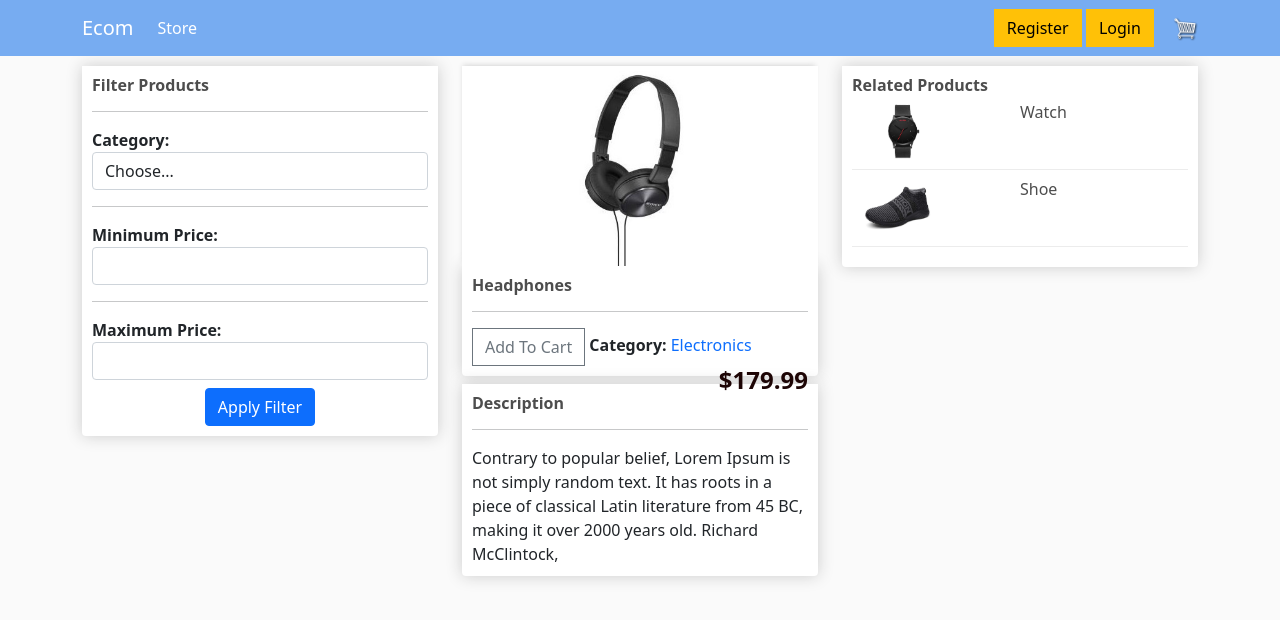
After one commit to Pitambarmahato/ecom, a Django app: page /product/1 in a window 1280 px wide. The commit adds this page. Shown: the top 620 px of the page. Run offline with Django 3.2, Linux system fonts and the light colour scheme; data comes from the database, SQL or seed files in the repository; both versions use the stored data as it was after the commit; some libraries are stand-ins or nearby versions.

Commit message:
added some filter design in the template

```diff
--- a/static/css/main.css
+++ b/static/css/main.css
@@ -26,7 +26,7 @@ h1,h2,h3,h4,h5,h6{
 }
 
 .bg-dark{
-	background-color: #4f868c!important;
+	background-color: #77acf1!important;
 }
 
 #cart-icon{
@@ -93,3 +93,31 @@ h1,h2,h3,h4,h5,h6{
 .hidden{
 	display: none!important;
 }
+
+.comment {
+    border: 1px solid rgba(16, 46, 46, 1);
+    background-color: rgba(16, 46, 46, 0.973);
+    float: left;
+    border-radius: 5px;
+    padding-left: 20px;
+    padding-top: 10px
+}
+.comment h4,
+.comment span,
+.darker h4,
+.darker span {
+    display: inline
+}
+
+.comment p,
+.comment span,
+.darker p,
+.darker span {
+    color: rgb(184, 183, 183)
+}
+
+h1,
+h4 {
+    color: rgb(29, 5, 5);
+    font-weight: bold
+}
--- a/static/js/cart.js
+++ b/static/js/cart.js
@@ -4,8 +4,7 @@ console.log(updateBtns);
 for(var i=0; i < updateBtns.length; i++){
     updateBtns[i].addEventListener('click', function(){
         var productId = this.dataset.product
-        var action = this.datase
-        t.action
+        var action = this.dataset.action
         // console.log('productId:', productId, 'action:', action )
         console.log('USER:', user)
         if(user === 'AnonymousUser'){
--- /dev/null
+++ b/store/templates/store/details.html
@@ -0,0 +1,74 @@
+{% extends "base.html" %}
+{% load static %}
+{% block content %}
+    <div class="row">
+        <div class="col-lg-4">
+            <div class="box-element product">
+                <h6><strong>Filter Products</strong></h6>
+                <hr>
+                <form>
+                    <div class="form-group">
+                        <label for="inputCategory"><strong>Category: </strong></label>
+                        <select id="inputCategory" class="form-control">
+                            <option selected disabled>Choose...</option>
+                            <option>Male</option>
+                            <option>Female</option>
+                            <option>Children</option>
+                        </select>
+                    </div><hr>
+                    <div class="form-group">
+                        <label for="inputMinimum"><strong>Minimum Price: </strong></label>
+                        <input type="text" class="form-control" id="inputMinimum">
+                    </div><hr>
+                    <div class="form-group">
+                        <label for="inputMax"><strong>Maximum Price: </strong></label>
+                        <input type="text" class="form-control" id="inputMax">
+                    </div>
+                    <div class="form-group text-center">
+                        <button type="submit" class="btn btn-primary mt-2 rounded">Apply Filter</button>
+                    </div>
+                </form>
+            </div>
+        </div>
+
+
+        <div class="col-lg-4">
+            <img class="thumbnail" src="{{ product.imageURL }}" />
+            <div class="box-element product">
+                <h6><strong>{{ product.name }}</strong></h6>
+                <hr>
+                <button data-product = "{{ product.id }}" data-action="add"
+                class="btn btn-outline-secondary add-btn update-cart">Add To Cart</button>
+                <strong>Category: </strong><a style="text-decoration:none;" href="#">Electronics</a>
+                <h4 style="display: inline-block; float: right;">${{ product.price|floatformat:2 }}</h4>
+            </div>
+            <div class="box-element product mt-2">
+                <h6><strong>Description</strong></h6>
+                <hr>
+                <p class="mb-0">
+                    Contrary to popular belief, Lorem Ipsum is not simply random text.
+                    It has roots in a piece of classical Latin literature from 45 BC, making it over 2000 years old.
+                    Richard McClintock, </p>
+            </div>
+        </div>
+
+
+        <div class="col-lg-4">
+            <div class="box-element product">
+                <h6><strong>Related Products</strong>
+                <div class="cart-row mt-2">
+                    <div style="flex:2"><img class="row-image" src="{% static 'imgs/products/watch.jpg' %}"></div>
+                    <div style="flex:2"><p>Watch</p></div>
+                    {% comment %} <div style="flex:1"><p>${{ item.product.price }}</p></div>
+                    <div style="flex:1"><p>x{{ item.quantity}}</p></div> {% endcomment %}
+                </div>
+                <div class="cart-row mt-2">
+                    <div style="flex:2"><img class="row-image" src="{% static 'imgs/products/shoes.jpg' %}"></div>
+                    <div style="flex:2"><p>Shoe</p></div>
+                    {% comment %} <div style="flex:1"><p>${{ item.product.price }}</p></div>
+                    <div style="flex:1"><p>x{{ item.quantity}}</p></div> {% endcomment %}
+                </div>
+            </div>
+        </div>
+    </div>
+{% endblock %}
--- a/store/urls.py
+++ b/store/urls.py
@@ -7,4 +7,5 @@ urlpatterns = [
     path('checkout/', views.checkout, name='checkout'),
     path('update_item/', views.updateItem, name='update_item'),
     path('process_order/', views.processOrder, name='process_order'),
+    path('product/<int:pk>', views.details, name='product-details')
 ]
--- a/store/views.py
+++ b/store/views.py
@@ -1,6 +1,7 @@
 import json
 import uuid
 
+from django.core.paginator import Paginator, EmptyPage, PageNotAnInteger
 from django.shortcuts import render
 from django.http import JsonResponse
 from django.views.decorators.csrf import csrf_exempt
@@ -33,6 +34,13 @@ def store(request):
         'cartItems':cartItems
     }
     return render(request, 'store/store.html', context=context)
+
+def details(request, pk):
+    product = Product.objects.get(id=pk)
+    context = {
+        'product': product
+    }
+    return render(request, 'store/details.html', context=context)
 
 def cart(request):
     if request.user.is_authenticated:
--- a/templates/base.html
+++ b/templates/base.html
@@ -48,7 +48,13 @@
                     </ul>
                 </div>
                 <div class="form-inline my-2 my-lg-0">
-                    <a href="#"class="btn btn-warning">Login</a>
+                    {% if not user.is_authenticated %}
+                        <a href="#"class="btn btn-warning">Register</a>
+                        <a href="#"class="btn btn-warning">Login</a>
+                    {% else %}
+                        <a href="#"class="btn btn-warning">Profile</a>
+                        <a href="#"class="btn btn-warning">Logout</a>
+                    {% endif %}
 
                     <a href="{% url 'cart' %}">
                         <img  id="cart-icon" src="{% static 'imgs/icons/cart.png' %}">
@@ -66,6 +72,8 @@
         <script src="https://cdn.jsdelivr.net/npm/bootstrap@5.0.1/dist/js/bootstrap.min.js" integrity="sha384-Atwg2Pkwv9vp0ygtn1JAojH0nYbwNJLPhwyoVbhoPwBhjQPR5VtM2+xf0Uwh9KtT" crossorigin="anonymous"></script>
         <script src="https://code.jquery.com/jquery-3.4.1.js"></script>
         <script src="https://ajax.googleapis.com/ajax/libs/jquery/3.4.1/jquery.min.js"></script>
+        <script src="{% static 'js/jquery.waypoints.min.js' %}"></script>
+        <script src="{% static 'js/infinite.min.js' %}"></script>
         <script type="text/javascript" src="{% static 'js/cart.js' %}"></script>
         {% block js %}{% endblock %}
     </body>
```
Also changed, not shown: store/templates/store/store.html (+39 -4 lines), db.sqlite3, static/imgs/products/Sony-Cybershot-DSC-HX350-735x400.jpg (added), static/imgs/products/camera.jpeg (added), static/imgs/products/sony.jpg (added).
